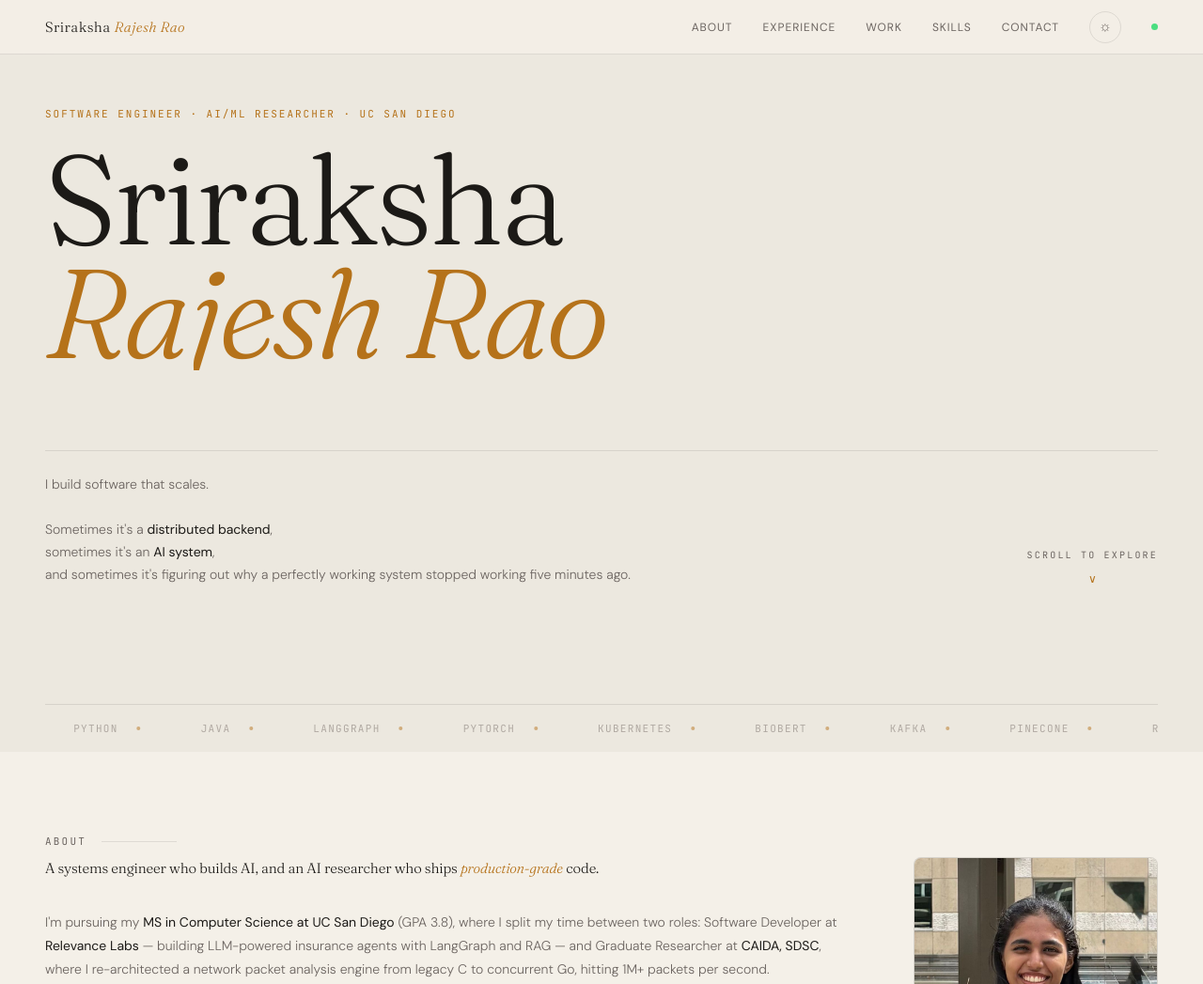
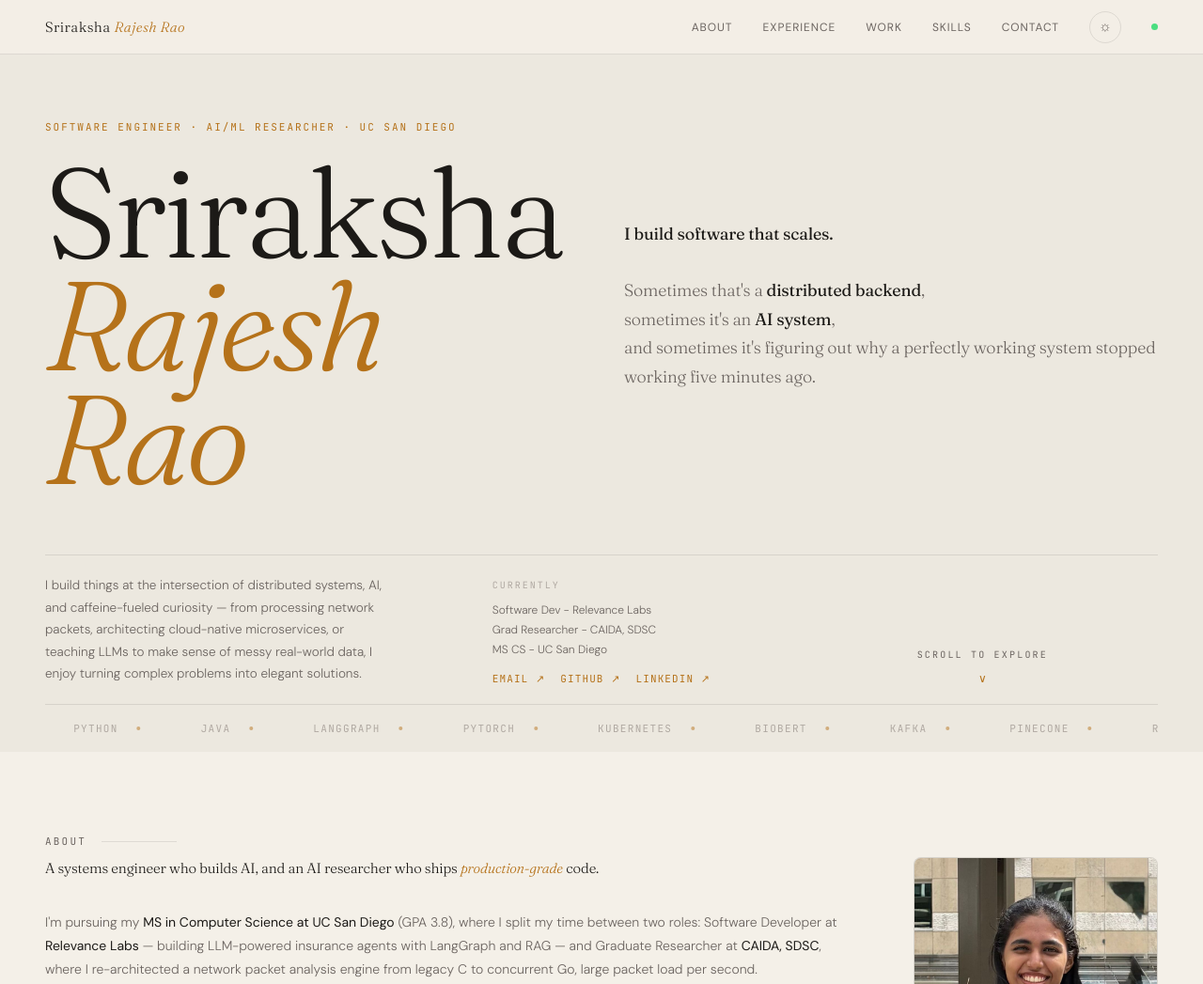
Before and after one commit to sriraksharao/portfolio-sriraksha, a plain HTML site: page index.html in a window 1280 px wide. Shown: the top 1047 px of the page at 94% size. Drawn offline with Linux system fonts and the light colour scheme.

Commit message:
portfolio

```diff
--- a/index.html
+++ b/index.html
@@ -97,17 +97,30 @@ html[data-theme="light"] .theme-btn .ic-moon { display: none; }
 
 /* ── HERO ────────────────────────────────────────────── */
 #hero {
-  min-height: 100vh; display: flex; flex-direction: column;
-  justify-content: space-between;
+  height: 100vh; display: flex; flex-direction: column;
   padding: 0 48px; padding-top: 58px;
   position: relative; overflow: hidden;
 }
 .hero-top {
-  padding-top: 56px;
+  flex: 2.4;
+  padding-top: 40px;
+  display: grid; grid-template-columns: 1fr 1fr;
+  align-items: center; gap: 48px;
+  padding-bottom: 32px;
   opacity: 0; transform: translateY(12px);
   transition: opacity 0.6s 0.3s, transform 0.6s 0.3s;
 }
+.hero-lower {
+  flex: 1;
+  display: flex; flex-direction: column; justify-content: flex-end;
+}
 .hero-top.show { opacity: 1; transform: none; }
+.hero-taglines {
+  padding-bottom: 6px;
+  font-family: var(--f-serif); font-size: clamp(16px, 1.4vw, 21px);
+  font-weight: 300; letter-spacing: -0.01em; color: var(--mid); line-height: 1.7;
+}
+.hero-taglines strong { font-weight: 400; color: var(--text); }
 .hero-eyebrow {
   font-family: var(--f-mono); font-size: 11px; letter-spacing: 0.18em;
   text-transform: uppercase; color: var(--acc); margin-bottom: 24px;
@@ -125,13 +138,27 @@ html[data-theme="light"] .theme-btn .ic-moon { display: none; }
 #hn2 { transition-delay: 0.22s; color: var(--acc); font-style: italic; }
 .hero-name.show { transform: translateY(0); }
 .hero-bottom {
-  padding-bottom: 40px; border-top: 1px solid var(--bdr); padding-top: 24px;
-  display: flex; align-items: flex-end; justify-content: space-between; gap: 24px;
+  padding-bottom: 20px; border-top: 1px solid var(--bdr); padding-top: 20px;
+  display: grid; grid-template-columns: 1fr 1fr 1fr;
+  align-items: end; gap: 32px;
   opacity: 0; transition: opacity 0.6s 0.7s;
 }
 .hero-bottom.show { opacity: 1; }
-.hero-desc { max-width: 680px; font-size: 14px; font-weight: 300; color: var(--mid); line-height: 1.7; }
-.hero-desc strong { color: var(--text); font-weight: 400; }
+.hero-desc { font-size: 13.5px; font-weight: 300; color: var(--mid); line-height: 1.75; }
+.hero-desc strong { color: var(--text); font-weight: 500; }
+.hero-mid { display: flex; flex-direction: column; gap: 12px; margin: 0 auto; }
+.hero-mid-label {
+  font-family: var(--f-mono); font-size: 10px; letter-spacing: 0.2em;
+  text-transform: uppercase; color: var(--dim);
+}
+.hero-mid-items { display: flex; flex-direction: column; gap: 5px; }
+.hero-mid-items span { font-size: 12px; font-weight: 300; color: var(--mid); }
+.hero-links { display: flex; gap: 16px; margin-top: 4px; }
+.hero-links a {
+  font-family: var(--f-mono); font-size: 11px; letter-spacing: 0.1em;
+  text-transform: uppercase; color: var(--acc); transition: opacity 0.2s;
+}
+.hero-links a:hover { opacity: 0.7; }
 .scroll-hint {
   display: flex; flex-direction: column; align-items: flex-end; gap: 10px; flex-shrink: 0;
 }
@@ -441,23 +468,39 @@ footer p { font-family: var(--f-mono); font-size: 10px; letter-spacing: 0.12em;
 <!-- HERO -->
 <section id="hero">
   <div class="hero-top" id="hero-top">
-    <p class="hero-eyebrow">Software Engineer · AI/ML Researcher · UC San Diego</p>
-    <div class="hero-name-wrap"><span class="hero-name" id="hn1">Sriraksha</span></div>
-    <div class="hero-name-wrap"><span class="hero-name" id="hn2">Rajesh Rao</span></div>
+    <!-- LEFT: name -->
+    <div>
+      <p class="hero-eyebrow">Software Engineer · AI/ML Researcher · UC San Diego</p>
+      <div class="hero-name-wrap"><span class="hero-name" id="hn1">Sriraksha</span></div>
+      <div class="hero-name-wrap"><span class="hero-name" id="hn2">Rajesh Rao</span></div>
+    </div>
+    <!-- RIGHT: taglines -->
+    <div class="hero-taglines">
+      <strong>I build software that scales.</strong><br><br>
+      Sometimes that's a <strong>distributed backend</strong>,<br>
+      sometimes it's an <strong>AI system</strong>,<br>
+      and sometimes it's figuring out why a perfectly working system stopped working five minutes ago.
+    </div>
   </div>
 
+  <div class="hero-lower">
   <div class="hero-bottom" id="hero-bottom">
     <p class="hero-desc">
-      I build software that scales.<br><br>
-
-Sometimes it's a <strong>distributed backend</strong>,<br>
- sometimes it's an <strong>AI system</strong>, <br>
- and sometimes it's figuring out why a perfectly working system stopped working five minutes ago.
-
-      <!-- Building <strong>systems that scale</strong> — from distributed backends processing
-      1M+ packets/sec to AI pipelines grounded in clinical data and insurance policy.
-      Currently pursuing <strong>MS Computer Science</strong> at UC San Diego. -->
+      I build things at the intersection of distributed systems, AI, and caffeine-fueled curiosity — from processing network packets, architecting cloud-native microservices, or teaching LLMs to make sense of messy real-world data, I enjoy turning complex problems into elegant solutions.
     </p>
+    <div class="hero-mid">
+      <p class="hero-mid-label">Currently</p>
+      <div class="hero-mid-items">
+        <span>Software Dev - Relevance Labs</span>
+        <span>Grad Researcher - CAIDA, SDSC</span>
+        <span>MS CS - UC San Diego</span>
+      </div>
+      <div class="hero-links">
+        <a href="mailto:srajeshrao@ucsd.edu">Email ↗</a>
+        <a href="https://github.com/sriraksharao" target="_blank" rel="noopener">GitHub ↗</a>
+        <a href="https://www.linkedin.com/in/sriraksha-r-rao/" target="_blank" rel="noopener">LinkedIn ↗</a>
+      </div>
+    </div>
     <div class="scroll-hint">
       <span class="scroll-hint-text">Scroll to explore</span>
       <span class="scroll-hint-arrow">∨</span>
@@ -499,6 +542,7 @@ Sometimes it's a <strong>distributed backend</strong>,<br>
       <span class="marquee-item">Rust<span class="dot"></span></span>
     </div>
   </div>
+  </div><!-- end hero-lower -->
 </section>
 
 <!-- ABOUT -->
@@ -508,8 +552,8 @@ Sometimes it's a <strong>distributed backend</strong>,<br>
     <div>
       <p class="about-intro">A systems engineer who builds AI, and an AI researcher who ships <em>production-grade</em> code.</p>
       <div class="about-body">
-        <p>I'm pursuing my <strong>MS in Computer Science at UC San Diego</strong> (GPA 3.8), where I split my time between two roles: Software Developer at <strong>Relevance Labs</strong> — building LLM-powered insurance agents with LangGraph and RAG — and Graduate Researcher at <strong>CAIDA, SDSC</strong>, where I re-architected a network packet analysis engine from legacy C to concurrent Go, hitting 1M+ packets per second.</p>
-        <p>My engineering foundation is in backend systems. At <strong>Comviva Technologies</strong> I owned carrier-grade Java microservices for a CPaaS platform sustaining 5,000+ SMS/sec, cut API latency by 30% with a Redis routing cache, and eliminated production race conditions across the Voice Processor pipeline. I'm at home writing kernel-adjacent Go, orchestrating Kubernetes deployments, or fine-tuning a BioBERT model on clinical datasets.</p>
+        <p>I'm pursuing my <strong>MS in Computer Science at UC San Diego</strong> (GPA 3.8), where I split my time between two roles: Software Developer at <strong>Relevance Labs</strong> — building LLM-powered insurance agents with LangGraph and RAG — and Graduate Researcher at <strong>CAIDA, SDSC</strong>, where I re-architected a network packet analysis engine from legacy C to concurrent Go, large packet load per second.</p>
+        <p>My engineering foundation is in backend systems. At <strong>Comviva Technologies</strong> I owned Java microservices for a CPaaS platform sustaining high message load, cut API latency by 30% with a Redis routing cache, and eliminated production race conditions across the Voice Processor pipeline. I'm at home writing kernel-adjacent Go, orchestrating Kubernetes deployments, or fine-tuning a BioBERT model on clinical datasets.</p>
         <p>I'm drawn to problems that sit at the intersection of <strong>infrastructure and intelligence</strong> — where getting the engineering right is half the problem, and the other half is making the model actually useful.</p>
       </div>
     </div>
@@ -538,20 +582,25 @@ Sometimes it's a <strong>distributed backend</strong>,<br>
           <span class="exp-t-co">Relevance Labs</span>
           <span class="exp-t-sub">Software Developer · Apr 2026 – Present · San Diego, CA</span>
         </div>
-        <span class="exp-t-icon">+</span>
-      </button>
-      <div class="exp-body"><div class="exp-body-inner">
-        <div><div class="exp-bullets">
-          <p class="exp-bullet">Architected AI-powered insurance assistant using FastAPI, Next.js, LangGraph, Pinecone, Supabase, and OpenRouter.</p>
-          <p class="exp-bullet">Designed intent-driven agent pipeline routing queries to SQL, vector retrieval, analytics, and guided workflows.</p>
-          <p class="exp-bullet">Built RAG system embedding policy documents into Pinecone for grounded, contextual responses.</p>
-          <p class="exp-bullet">JWT auth, session management, chat history persistence, and stateful user context tracking.</p>
-        </div></div>
         <div><div class="exp-chips">
           <span class="exp-chip">FastAPI</span><span class="exp-chip">Next.js</span>
           <span class="exp-chip">LangGraph</span><span class="exp-chip">Pinecone</span>
           <span class="exp-chip">RAG</span><span class="exp-chip">Supabase</span>
         </div></div>
+        <span class="exp-t-icon">+</span>
+      </button>
+      <div class="exp-body"><div class="exp-body-inner">
+        <div><div class="exp-bullets">
+          <p class="exp-bullet">Architected <strong>AI-powered insurance assistant</strong> using <strong>FastAPI, Next.js, LangGraph, Pinecone, Supabase, and OpenRouter.</strong></p>
+          <p class="exp-bullet">Designed <strong>intent-driven agent pipeline</strong> routing queries to SQL, vector retrieval, analytics, and guided workflows.</p>
+          <p class="exp-bullet">Built <strong>RAG system</strong> embedding policy documents into Pinecone for grounded, contextual responses.</p>
+          <p class="exp-bullet">JWT auth, session management, chat history persistence, and stateful user context tracking.</p>
+        </div></div>
+        <!-- <div><div class="exp-chips">
+          <span class="exp-chip">FastAPI</span><span class="exp-chip">Next.js</span>
+          <span class="exp-chip">LangGraph</span><span class="exp-chip">Pinecone</span>
+          <span class="exp-chip">RAG</span><span class="exp-chip">Supabase</span>
+        </div></div> -->
       </div></div>
     </div>
 
@@ -564,6 +613,10 @@ Sometimes it's a <strong>distributed backend</strong>,<br>
           <span class="exp-t-co">CAIDA, SDSC</span>
           <span class="exp-t-sub">Software Developer – Graduate Researcher · Apr 2026 – Present · San Diego, CA</span>
         </div>
+        <div><div class="exp-chips">
+          <span class="exp-chip">Go</span><span class="exp-chip">OpenStack Swift</span>
+          <span class="exp-chip">Network Analysis</span><span class="exp-chip">Concurrency</span>
+        </div></div>
         <span class="exp-t-icon">+</span>
       </button>
       <div class="exp-body"><div class="exp-body-inner">
@@ -572,10 +625,10 @@ Sometimes it's a <strong>distributed backend</strong>,<br>
           <p class="exp-bullet">Built highly concurrent, production-grade ingestion pipelines with deep parallelism.</p>
           <p class="exp-bullet">Retrieves packet captures from OpenStack Swift object storage and extracts network features at scale.</p>
         </div></div>
-        <div><div class="exp-chips">
+        <!-- <div><div class="exp-chips">
           <span class="exp-chip">Go</span><span class="exp-chip">OpenStack Swift</span>
           <span class="exp-chip">Network Analysis</span><span class="exp-chip">Concurrency</span>
-        </div></div>
+        </div></div> -->
       </div></div>
     </div>
 
@@ -588,6 +641,10 @@ Sometimes it's a <strong>distributed backend</strong>,<br>
           <span class="exp-t-co">Scale AI</span>
           <span class="exp-t-sub">Gen AI Research Intern · Jul 2025 – Sep 2025 · San Diego, CA</span>
         </div>
+        <div><div class="exp-chips">
+          <span class="exp-chip">BioBERT</span><span class="exp-chip">PyTorch DDP</span>
+          <span class="exp-chip">NLP</span><span class="exp-chip">Python</span>
+        </div></div>
         <span class="exp-t-icon">+</span>
       </button>
       <div class="exp-body"><div class="exp-body-inner">
@@ -596,10 +653,10 @@ Sometimes it's a <strong>distributed backend</strong>,<br>
           <p class="exp-bullet">Preprocessing, negative sample generation, and CPR label mapping for chemical–gene classification.</p>
           <p class="exp-bullet">Scaled training with PyTorch DDP (multi-GPU), warmup/decay LR, and checkpointing.</p>
         </div></div>
-        <div><div class="exp-chips">
+        <!-- <div><div class="exp-chips">
           <span class="exp-chip">BioBERT</span><span class="exp-chip">PyTorch DDP</span>
           <span class="exp-chip">NLP</span><span class="exp-chip">Python</span>
-        </div></div>
+        </div></div> -->
       </div></div>
     </div>
 
@@ -612,6 +669,10 @@ Sometimes it's a <strong>distributed backend</strong>,<br>
           <span class="exp-t-co">UCSD Health — Gabriel AI Lab</span>
           <span class="exp-t-sub">Machine Learning Engineer · Jun 2025 – Sep 2025 · San Diego, CA</span>
         </div>
+        <div><div class="exp-chips">
+          <span class="exp-chip">BioBERT</span><span class="exp-chip">LSTM</span>
+          <span class="exp-chip">MIMIC-III</span><span class="exp-chip">Clinical NLP</span>
+        </div></div>
         <span class="exp-t-icon">+</span>
       </button>
       <div class="exp-body"><div class="exp-body-inner">
@@ -620,10 +681,10 @@ Sometimes it's a <strong>distributed backend</strong>,<br>
           <p class="exp-bullet">GloVe and BERT embeddings for unstructured medical text preprocessing.</p>
           <p class="exp-bullet">Trained and fine-tuned Logistic Regression, LSTM, and bio-BERT mortality prediction models.</p>
         </div></div>
-        <div><div class="exp-chips">
+        <!-- <div><div class="exp-chips">
           <span class="exp-chip">BioBERT</span><span class="exp-chip">LSTM</span>
           <span class="exp-chip">MIMIC-III</span><span class="exp-chip">Clinical NLP</span>
-        </div></div>
+        </div></div> -->
       </div></div>
     </div>
 
@@ -636,6 +697,11 @@ Sometimes it's a <strong>distributed backend</strong>,<br>
           <span class="exp-t-co">Comviva Technologies</span>
           <span class="exp-t-sub">Software Engineer · Aug 2023 – Sep 2024 · Bengaluru, India</span>
         </div>
+        <div><div class="exp-chips">
+          <span class="exp-chip">Java</span><span class="exp-chip">Kafka</span>
+          <span class="exp-chip">Kubernetes</span><span class="exp-chip">Redis</span>
+          <span class="exp-chip">Grafana</span><span class="exp-chip">Oracle</span>
+        </div></div>
         <span class="exp-t-icon">+</span>
       </button>
       <div class="exp-body"><div class="exp-body-inner">
@@ -645,11 +711,11 @@ Sometimes it's a <strong>distributed backend</strong>,<br>
           <p class="exp-bullet">Reduced API latency 30% (200ms → 140ms) via Redis in-memory routing cache.</p>
           <p class="exp-bullet">Eliminated race conditions in Voice Processor, cutting production crashes by 95%.</p>
         </div></div>
-        <div><div class="exp-chips">
+        <!-- <div><div class="exp-chips">
           <span class="exp-chip">Java</span><span class="exp-chip">Kafka</span>
           <span class="exp-chip">Kubernetes</span><span class="exp-chip">Redis</span>
           <span class="exp-chip">Grafana</span><span class="exp-chip">Oracle</span>
-        </div></div>
+        </div></div> -->
       </div></div>
     </div>
 
```
